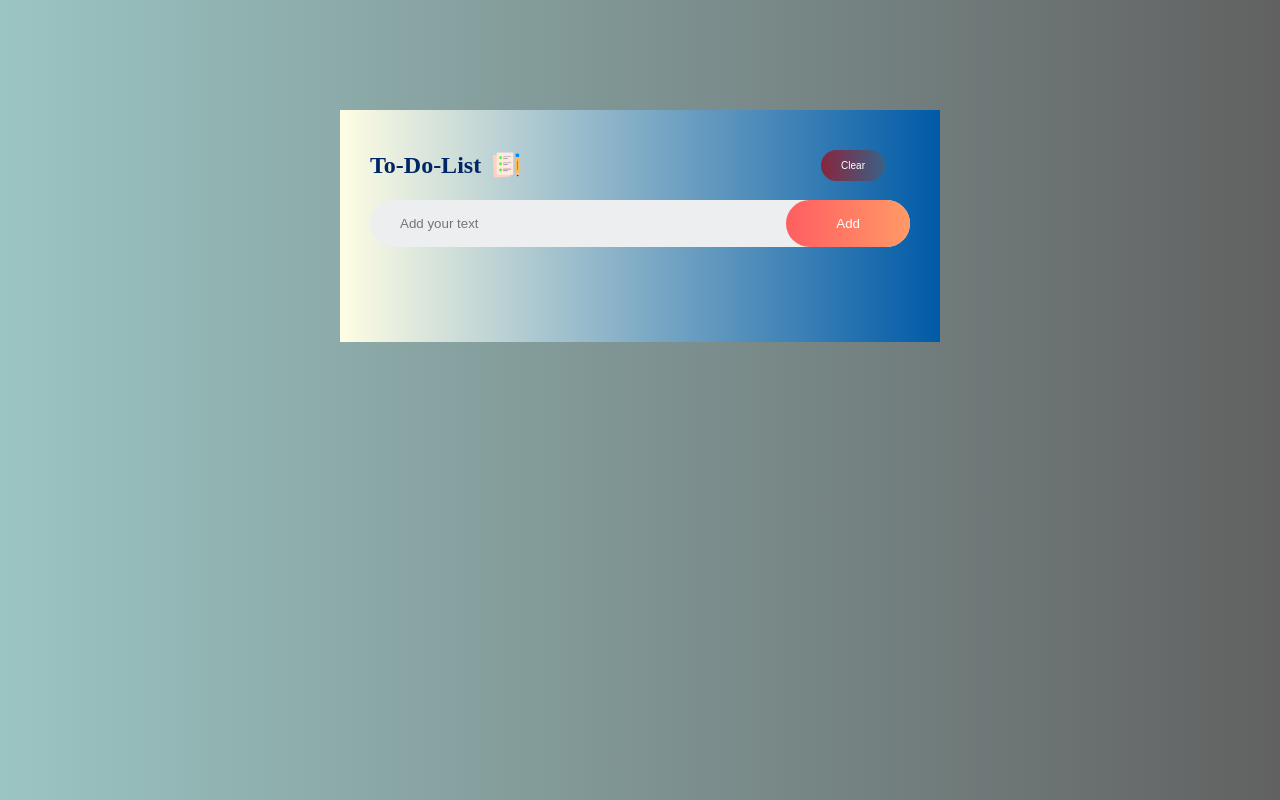
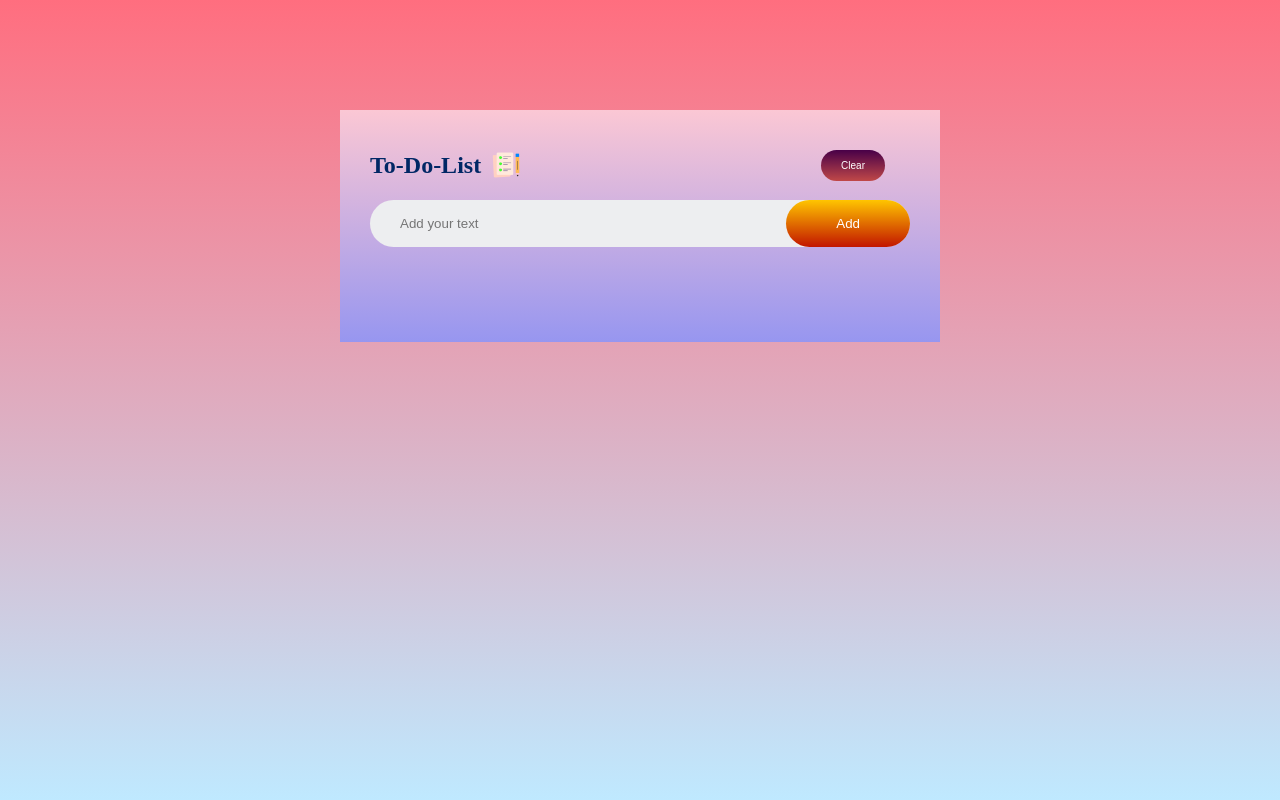
Before and after one commit to lezter11/To-Do-List, a plain HTML site: page todo.html in a window 1280 px wide. Drawn offline with Linux system fonts and the light colour scheme.

Commit message:
Updated button

```diff
--- a/todo.css
+++ b/todo.css
@@ -7,16 +7,16 @@
 .container {
   width: 100%;
   min-height: 100vh;
-  background: #616161; /* fallback for old browsers */
+  background: #ff6e7f; /* fallback for old browsers */
   background: -webkit-linear-gradient(
-    to right,
-    #9bc5c3,
-    #616161
+    to top,
+    #bfe9ff,
+    #ff6e7f
   ); /* Chrome 10-25, Safari 5.1-6 */
   background: linear-gradient(
-    to right,
-    #9bc5c3,
-    #616161
+    to top,
+    #bfe9ff,
+    #ff6e7f
   ); /* W3C, IE 10+/ Edge, Firefox 16+, Chrome 26+, Opera 12+, Safari 7+ */
 
   padding: 10px;
@@ -25,16 +25,16 @@
 .todolist {
   width: 100%;
   max-width: 600px;
-  background: #005aa7; /* fallback for old browsers */
+  background: #9796f0; /* fallback for old browsers */
   background: -webkit-linear-gradient(
-    to right,
-    #fffde4,
-    #005aa7
+    to bottom,
+    #fbc7d4,
+    #9796f0
   ); /* Chrome 10-25, Safari 5.1-6 */
   background: linear-gradient(
-    to right,
-    #fffde4,
-    #005aa7
+    to bottom,
+    #fbc7d4,
+    #9796f0
   ); /* W3C, IE 10+/ Edge, Firefox 16+, Chrome 26+, Opera 12+, Safari 7+ */
 
   margin: 100px auto 20px;
@@ -57,16 +57,16 @@
 .todolist #clear {
   position: absolute;
   right: 25px;
-  background: #3a6186; /* fallback for old browsers */
+  background: #c04848; /* fallback for old browsers */
   background: -webkit-linear-gradient(
-    to right,
-    #89253e,
-    #3a6186
+    to bottom,
+    #480048,
+    #c04848
   ); /* Chrome 10-25, Safari 5.1-6 */
   background: linear-gradient(
-    to right,
-    #89253e,
-    #3a6186
+    to bottom,
+    #480048,
+    #c04848
   ); /* W3C, IE 10+/ Edge, Firefox 16+, Chrome 26+, Opera 12+, Safari 7+ */
 
   font-size: 10px;
@@ -100,17 +100,16 @@ button {
   border: none;
   outline: none;
   padding: 16px 50px;
-  background: #e1eec3; /* fallback for old browsers */
-  background: #ff9966; /* fallback for old browsers */
+  background: #c21500; /* fallback for old browsers */
   background: -webkit-linear-gradient(
-    to right,
-    #ff5e62,
-    #ff9966
+    to bottom,
+    #ffc500,
+    #c21500
   ); /* Chrome 10-25, Safari 5.1-6 */
   background: linear-gradient(
-    to right,
-    #ff5e62,
-    #ff9966
+    to bottom,
+    #ffc500,
+    #c21500
   ); /* W3C, IE 10+/ Edge, Firefox 16+, Chrome 26+, Opera 12+, Safari 7+ */
 
   color: #fff;
```
